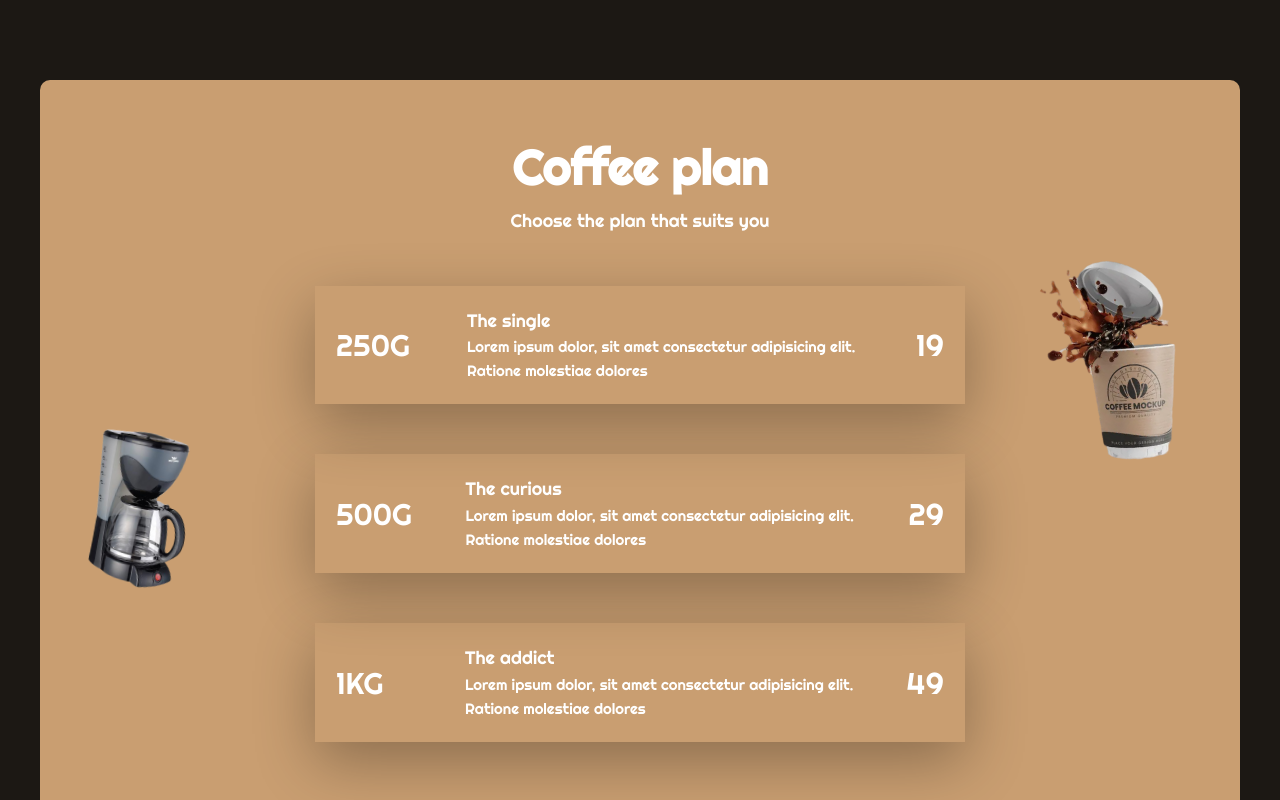
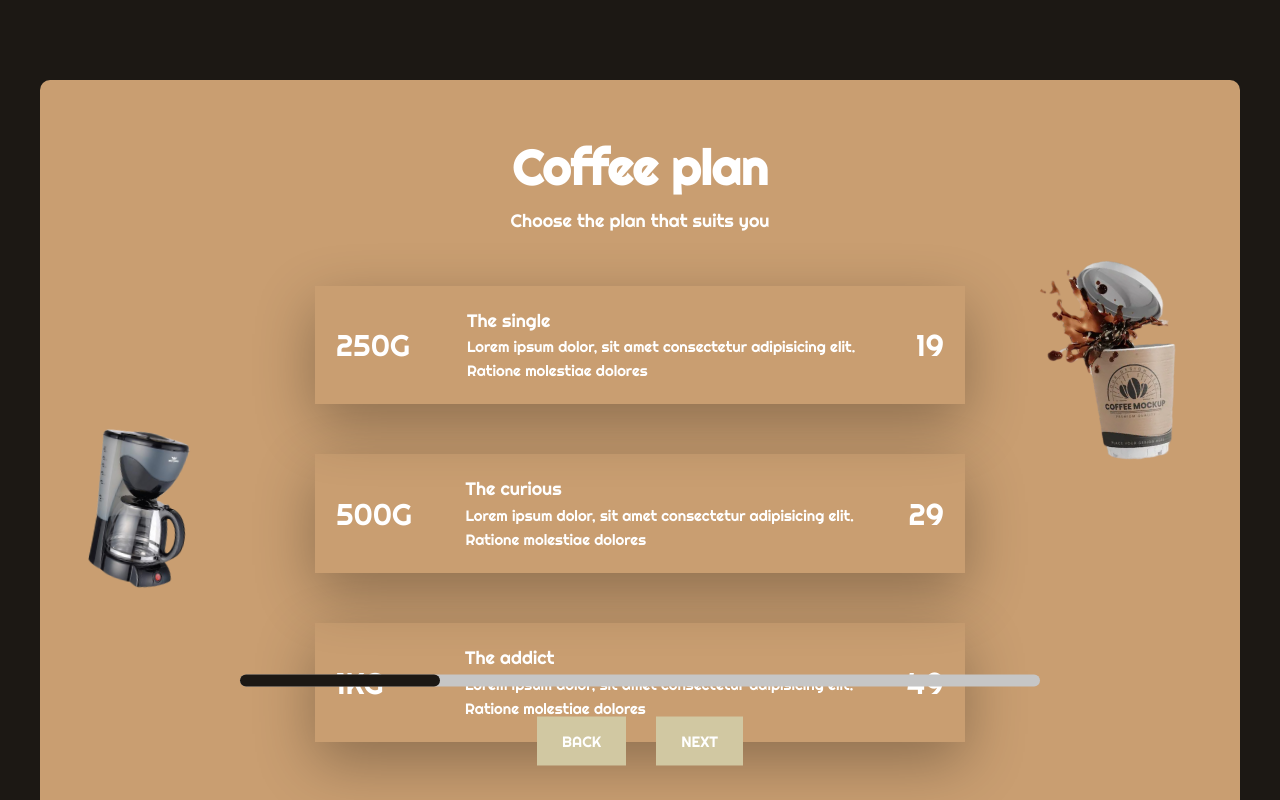
Before and after one commit to volkanakyel/coffeehub-subscribe, a Vue app: page / in a window 1280 px wide. Shown: the top 800 px of the page. Built offline with nearby package versions, Linux system fonts and the light colour scheme.

Commit message:
coffee-h | refacto form plan picker

```diff
--- a/src/assets/scss/_base.scss
+++ b/src/assets/scss/_base.scss
@@ -47,3 +47,55 @@ body {
     background-color: grey;
   }
 }
+
+.container {
+  max-width: 120rem;
+  min-height: 120vh;
+  border-radius: 1rem;
+  background-color: #c99e71;
+  margin: 8rem auto;
+  padding-top: 5rem;
+  padding-bottom: 5rem;
+  position: relative;
+
+  @media only screen and (max-width: 1000px) {
+    margin: 0 auto;
+    padding-top: 2rem;
+    min-height: 90vh;
+  }
+
+  &__image-right {
+    @media only screen and (max-width: 1000px) {
+      display: none;
+    }
+
+    position: absolute;
+    top: 15rem;
+    right: 2rem;
+  }
+
+  &__image-left {
+    position: absolute;
+    top: 35rem;
+    left: 5rem;
+    transform: rotate(10deg);
+
+    @media only screen and (max-width: 1000px) {
+      display: none;
+    }
+  }
+}
+
+.coffee-form {
+  &__header {
+    text-align: center;
+  }
+
+  &__title {
+    font-size: 4.8rem;
+  }
+
+  &__description {
+    font-size: 1.8rem;
+  }
+}
--- a/src/components/CoffeeListSection.vue
+++ b/src/components/CoffeeListSection.vue
@@ -1,8 +1,16 @@
 <template>
-  <div class="coffee-form">
-    <div class="coffee-step">
-      <div class="coffee__list" v-for="category in planCategories" :key="category.index">
-        <CoffeeCard :availablePlan="category" @selectedPlan="getSelectedPlan" />
+  <div class="container">
+    <img src="../assets/img/coffee-cup.png" alt="" class="container__image-right" />
+    <img src="../assets/img/coffee-machine.png" width="100" alt="" class="container__image-left" />
+    <div class="coffee-form__header">
+      <h1 class="coffee-form__title">Coffee plan</h1>
+      <p class="coffee-form__description">Choose the plan that suits you</p>
+    </div>
+    <div class="coffee-form">
+      <div class="coffee-step">
+        <div class="coffee__list" v-for="category in planCategories" :key="category.index">
+          <CoffeeCard :availablePlan="category" @selectedPlan="getSelectedPlan" />
+        </div>
       </div>
     </div>
   </div>
@@ -10,45 +18,20 @@
 
 <script setup>
 import { ref } from 'vue';
+import planContent from '@/data/planContent';
 import CoffeeCard from '@/components/CoffeeCard.vue';
 
-const emit = defineEmits(['planSelected']);
+const emit = defineEmits(['update']);
 
-const planCategories = ref([
-  {
-    title: 'The single',
-    description:
-      'Lorem ipsum dolor, sit amet consectetur adipisicing elit. Ratione molestiae dolores',
-    quantity: 250,
-    price: 19,
-    selectedPlan: false,
-    index: 0
-  },
-  {
-    title: 'The curious',
-    description:
-      'Lorem ipsum dolor, sit amet consectetur adipisicing elit. Ratione molestiae dolores',
-    quantity: 500,
-    price: 29,
-    selectedPlan: false,
-    index: 1
-  },
-  {
-    title: 'The addict',
-    description:
-      'Lorem ipsum dolor, sit amet consectetur adipisicing elit. Ratione molestiae dolores',
-    quantity: 1000,
-    price: 49,
-    selectedPlan: false,
-    index: 2
-  }
-]);
+const planCategories = ref(planContent);
+
 const getSelectedPlan = (id) => {
+  // Select only one plan and deselect all when user has chosen
   planCategories.value.forEach((plan) => {
     plan.selectedPlan = false;
   });
   planCategories.value[id].selectedPlan = true;
-  emit('planSelected', planCategories.value[id]);
+  emit('update', { data: planCategories.value[id], valid: true });
 };
 </script>
 
@@ -70,44 +53,6 @@ const getSelectedPlan = (id) => {
   }
 }
 
-.container {
-  max-width: 120rem;
-  min-height: 120vh;
-  border-radius: 1rem;
-  background-color: #c99e71;
-  margin: 8rem auto;
-  padding-top: 5rem;
-  padding-bottom: 5rem;
-  position: relative;
-
-  @media only screen and (max-width: 1000px) {
-    margin: 0 auto;
-    padding-top: 2rem;
-    min-height: 90vh;
-  }
-
-  &__image-right {
-    @media only screen and (max-width: 1000px) {
-      display: none;
-    }
-
-    position: absolute;
-    top: 15rem;
-    right: 2rem;
-  }
-
-  &__image-left {
-    position: absolute;
-    top: 35rem;
-    left: 5rem;
-    transform: rotate(10deg);
-
-    @media only screen and (max-width: 1000px) {
-      display: none;
-    }
-  }
-}
-
 .coffee-form {
   &__header {
     text-align: center;
--- a/src/components/FormAddress.vue
+++ b/src/components/FormAddress.vue
@@ -1,8 +1,20 @@
 <template>
+  <div class="container">
+    <img src="../assets/img/coffee-cup.png" alt="" class="container__image-right" />
+    <img src="../assets/img/coffee-machine.png" width="100" alt="" class="container__image-left" />
+    <div class="coffee-form__header">
+      <h1 class="coffee-form__title">Coffee plan</h1>
+      <p class="coffee-form__description">Choose the plan that suits you</p>
+    </div>
     <div class="user-container">
       <form @input="updateAddress" class="user-form">
         <div class="form__group field">
-        <input v-model="formAddress.name" type="text" class="form__field" placeholder="Your name" />
+          <input
+            v-model="formAddress.name"
+            type="text"
+            class="form__field"
+            placeholder="Your name"
+          />
           <label for="name" class="form__label">Name</label>
         </div>
         <div class="form__group field">
@@ -15,6 +27,7 @@
           <label for="address" class="form__label">Adress</label>
         </div>
       </form>
+    </div>
   </div>
 </template>
 
--- a/src/components/FormReviewOrder.vue
+++ b/src/components/FormReviewOrder.vue
@@ -1,4 +1,11 @@
 <template>
+  <div class="container">
+    <img src="../assets/img/coffee-cup.png" alt="" class="container__image-right" />
+    <img src="../assets/img/coffee-machine.png" width="100" alt="" class="container__image-left" />
+    <div class="coffee-form__header">
+      <h1 class="coffee-form__title">Coffee plan</h1>
+      <p class="coffee-form__description">Choose the plan that suits you</p>
+    </div>
     <div class="confirmation">
       <h2>Subscription</h2>
       <p>We'll send you carefully selected coffee every month</p>
@@ -25,6 +32,7 @@
         <div class="confirmation__recipient">
           <p>Recipient</p>
           <p>Address</p>
+        </div>
       </div>
     </div>
   </div>
--- a/src/components/FormUserDetails.vue
+++ b/src/components/FormUserDetails.vue
@@ -1,4 +1,11 @@
 <template>
+  <div class="container">
+    <img src="../assets/img/coffee-cup.png" alt="" class="container__image-right" />
+    <img src="../assets/img/coffee-machine.png" width="100" alt="" class="container__image-left" />
+    <div class="coffee-form__header">
+      <h1 class="coffee-form__title">Coffee plan</h1>
+      <p class="coffee-form__description">Choose the plan that suits you</p>
+    </div>
     <div class="user-container">
       <form @input="updateForm" class="user-form">
         <div class="form__group field">
@@ -12,7 +19,12 @@
           <label for="email" class="form__label">Email</label>
         </div>
         <div class="form__group field">
-        <input v-model="form.password" type="password" class="form__field" placeholder="Password" />
+          <input
+            v-model="form.password"
+            type="password"
+            class="form__field"
+            placeholder="Password"
+          />
           <label for="password" class="form__label">Password</label>
         </div>
         <div class="form__group field">
@@ -25,6 +37,7 @@
           <label for="name" class="form__label">Name</label>
         </div>
       </form>
+    </div>
   </div>
 </template>
 
--- a/src/components/FormWizard.vue
+++ b/src/components/FormWizard.vue
@@ -1,5 +1,13 @@
 <template>
-  <FormPlanPicker>
+  <div>
+    <KeepAlive>
+      <component
+        ref="currentStep"
+        :is="currentStep"
+        @update="processStep"
+        :wizardData="form"
+      ></component>
+    </KeepAlive>
     <CoffeeListSection v-if="currentStepNumber === 1" @planSelected="selectedCoffeePlan" />
     <FormUserDetails v-if="currentStepNumber === 2" @updateForm="updateFormUserDetails" />
     <FormAddress v-if="currentStepNumber === 3" @updateAddress="updateFormAddress" />
@@ -8,23 +16,21 @@
       @prev="previousStep"
       @next="nextStep"
       :currentStepNumber="currentStepNumber"
-      :stepNumber="stepNumber"
+      :stepNumber="stepsLength"
       :canGoNext="canGoNext"
     />
-  </FormPlanPicker>
+  </div>
 </template>
 
 <script setup>
-import { ref, reactive } from 'vue';
-import FormPlanPicker from '@/components/FormPlanPicker.vue';
+import { ref, reactive, computed } from 'vue';
 import CoffeeListSection from '@/components/CoffeeListSection.vue';
 import FormUserDetails from '@/components/FormUserDetails.vue';
 import FormAddress from '@/components/FormAddress.vue';
 import FormReviewOrder from '@/components/FormReviewOrder.vue';
-import Navigation from './Navigation.vue';
+import Navigation from '@/components/Navigation.vue';
 
 const currentStepNumber = ref(1);
-const stepNumber = 4;
 const canGoNext = ref(false);
 const nextStep = () => {
   currentStepNumber.value++;
@@ -32,6 +38,24 @@ const nextStep = () => {
 };
 const previousStep = () => {
   currentStepNumber.value--;
+};
+const steps = ref(['CoffeeListSection', 'FormUserDetails', 'FormAddress', 'FormReviewOrder']);
+const stepsLength = computed(() => steps.value.length);
+const currentStep = computed(() => steps.value[currentStepNumber.value - 1]);
+const form = ref({
+  plan: null,
+  email: null,
+  name: null,
+  password: null,
+  address: null,
+  recipient: null,
+  chocolate: false,
+  otherTreat: false
+});
+
+const processStep = (step) => {
+  Object.assign(form.value, step.data);
+  canGoNext.value = step.valid;
 };
 
 const selectedPlan = reactive({});
--- a/src/components/Navigation.vue
+++ b/src/components/Navigation.vue
@@ -5,7 +5,7 @@
     </div>
     <div class="button-actions">
       <button class="base-button" @click="prevStep">Back</button>
-      <button class="base-button" :disabled="!canGoNext" @click="nextStep">Next</button>
+      <button class="base-button" @click="nextStep">Next</button>
     </div>
   </div>
 </template>
--- /dev/null
+++ b/src/data/planContent.js
@@ -0,0 +1,31 @@
+const planContent = [
+  {
+    title: 'The single',
+    description:
+      'Lorem ipsum dolor, sit amet consectetur adipisicing elit. Ratione molestiae dolores',
+    quantity: 250,
+    price: 19,
+    selectedPlan: false,
+    index: 0
+  },
+  {
+    title: 'The curious',
+    description:
+      'Lorem ipsum dolor, sit amet consectetur adipisicing elit. Ratione molestiae dolores',
+    quantity: 500,
+    price: 29,
+    selectedPlan: false,
+    index: 1
+  },
+  {
+    title: 'The addict',
+    description:
+      'Lorem ipsum dolor, sit amet consectetur adipisicing elit. Ratione molestiae dolores',
+    quantity: 1000,
+    price: 49,
+    selectedPlan: false,
+    index: 2
+  }
+];
+
+export default planContent;
```
Lines whose indentation alone changed are shown as unchanged.
